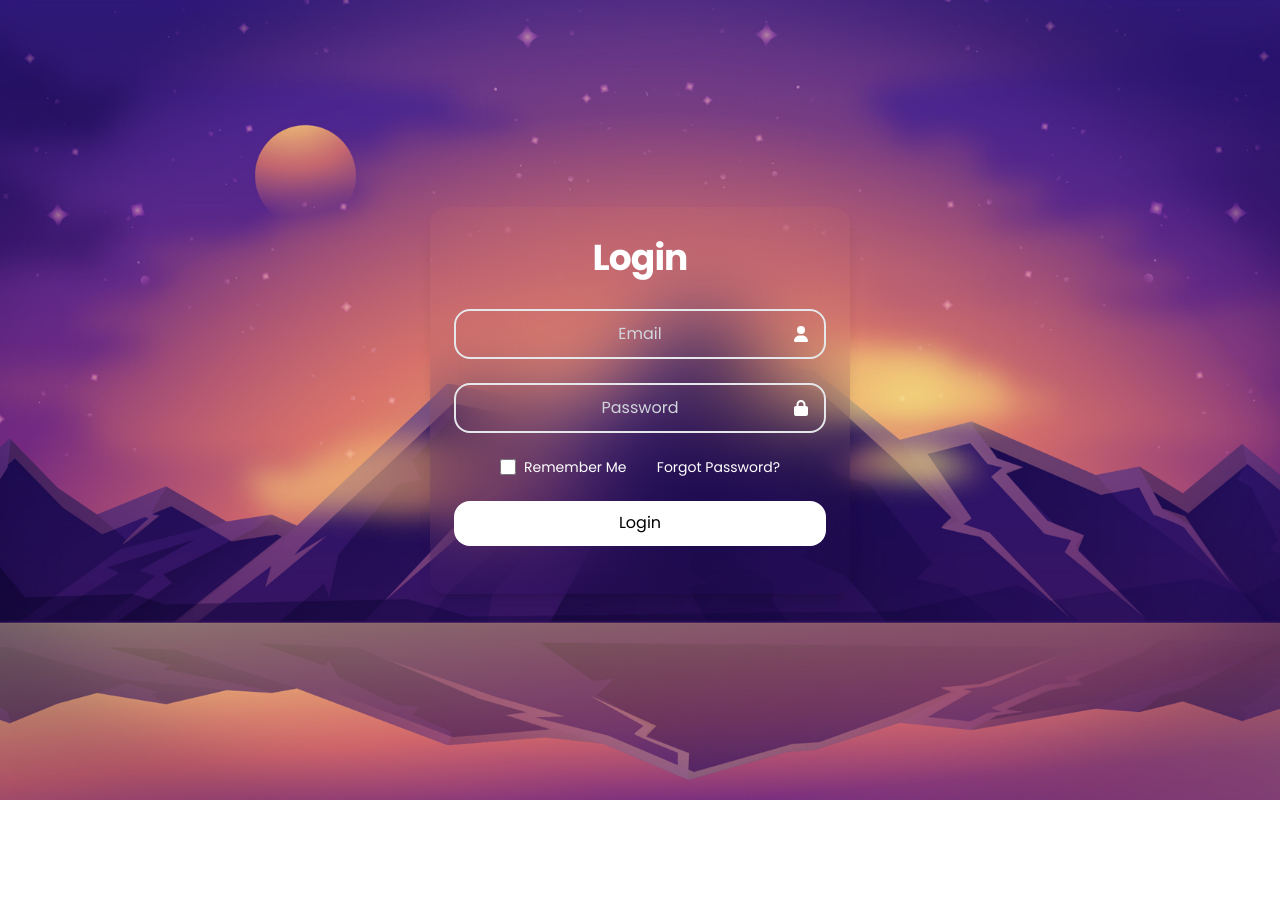
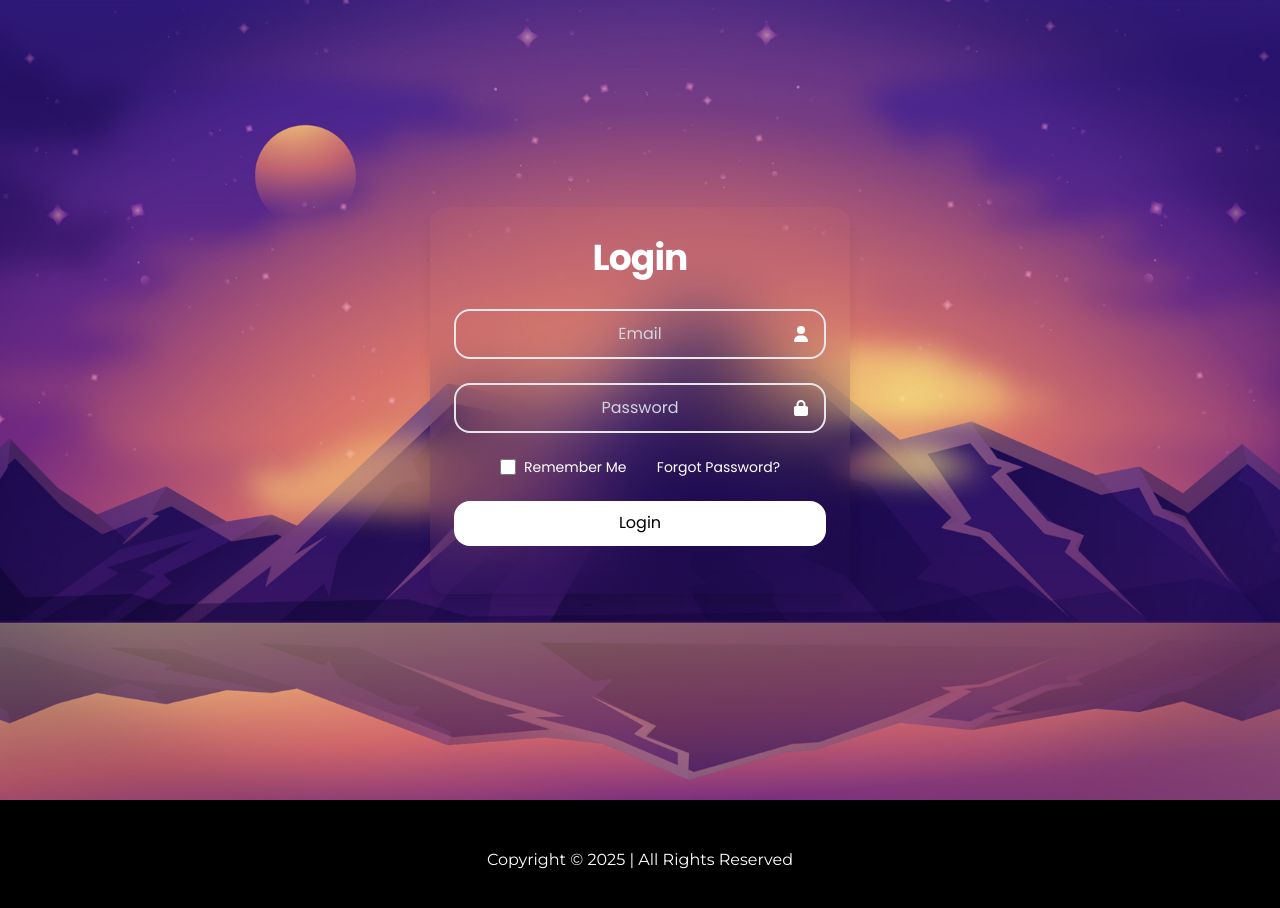
Before and after one commit to hugo-m12/Employee-Management, a React (Vite) app in the folder FE/: page / in a window 1280 px wide. Shown: the top 908 px of the page. Before the commit the page ends 800 px from the top, so only its background shows below. Built offline with nearby package versions, Linux system fonts and the light colour scheme; a web font is replaced by a local one; what material-ui-confirm would draw is missing.

Commit message:
app reorganized

```diff
--- a/FE/src/App.jsx
+++ b/FE/src/App.jsx
@@ -5,7 +5,7 @@ import CreateEmployeeView from "./views/CreateEmployeeView";
 import HomeView from "./views/Home";
 import AdminView from "./views/AdminView";
 import EditEmployeeView from "./views/EditEmployeeView";
-//import Footer from "./components/Footer.jsx";
+import Footer from "./components/Footer.jsx";
 import Header from "./components/Header.jsx";
 import LoginView from "./views/LoginView";
 import storeService from './services/storeService';
@@ -27,20 +27,20 @@ function App() {
   };
 
   return (
-    <>
     <AuthProvider>
-      {location !== "/" && <Header isAuthenticated={isAuthenticated} onLogout={handleLogout} />}
-      <Route exact path="/" component={LoginView} onLogin={handleLogin} />
-      <Route exact path="/home" component={HomeView} />
-      <Toaster />
       <ConfirmProvider>
-      <Route path="/Admin" component={AdminView} />
+        {location !== "/" && <Header isAuthenticated={isAuthenticated} onLogout={handleLogout} />}
+
+        <Route exact path="/" component={LoginView} onLogin={handleLogin} />
+        <Route exact path="/home" component={HomeView} />
+        <Route path="/Admin" component={AdminView} />
+        <Route path="/CreateEmployee" component={CreateEmployeeView} />
+        <Route path="/EditEmployee/:_id" component={EditEmployeeView} />
+
+        <Toaster />
+        <Footer />
       </ConfirmProvider>
-      <Route path="/CreateEmployee" component={CreateEmployeeView} />
-      <Route path="/EditEmployee/:_id" component={EditEmployeeView} />
-      {/*<Footer />*/}
     </AuthProvider>
-    </>
   );
 }
 
```
